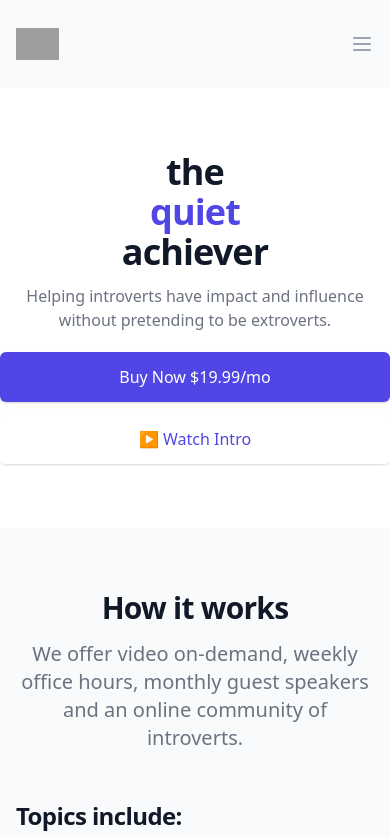
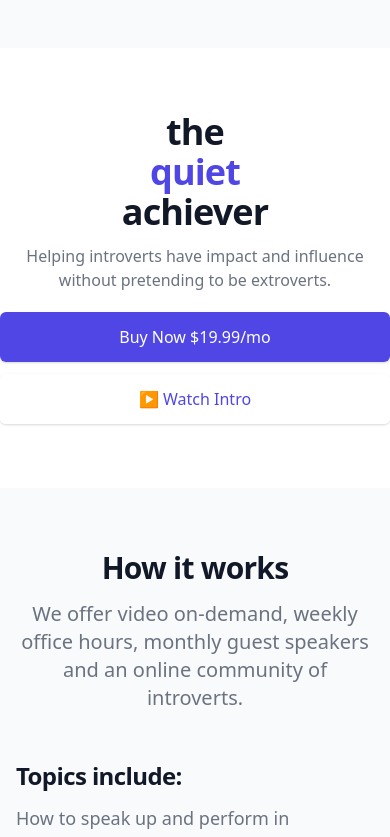
Before and after one commit to timyeothequietachievr/website, a Next.js app: page / in a window 390 px wide. Shown: the top 837 px of the page. Built offline with nearby package versions, Linux system fonts and the light colour scheme; grey boxes are pictures that could not be loaded; a web font is replaced by a local one.

Commit message:
feat(about-page): intro

```diff
--- a/components/Navigation.jsx
+++ b/components/Navigation.jsx
@@ -12,24 +12,7 @@ export default function Navigation({ items }) {
               className="relative flex items-center justify-between sm:h-10 md:justify-center"
               aria-label="Global"
             >
-              <div className="flex items-center flex-1 md:absolute md:inset-y-0 md:left-0">
-                <div className="flex items-center justify-between w-full md:w-auto">
-                  <a href="#">
-                    <span className="sr-only">Workflow</span>
-                    <img
-                      className="h-8 w-auto sm:h-10"
-                      src="https://tailwindui.com/img/logos/workflow-mark-indigo-600.svg"
-                      alt=""
-                    />
-                  </a>
-                  <div className="-mr-2 flex items-center md:hidden">
-                    <Popover.Button className="bg-gray-50 rounded-md p-2 inline-flex items-center justify-center text-gray-400 hover:text-gray-500 hover:bg-gray-100 focus:outline-none focus:ring-2 focus:ring-inset focus:ring-indigo-500">
-                      <span className="sr-only">Open main menu</span>
-                      <MenuIcon className="h-6 w-6" aria-hidden="true" />
-                    </Popover.Button>
-                  </div>
-                </div>
-              </div>
+              <Logo />
               <div className="hidden md:flex md:space-x-10">
                 {items.map((item) => (
                   <a
@@ -108,3 +91,27 @@ export default function Navigation({ items }) {
     </div>
   )
 }
+
+function Logo() {
+  return null;
+  return (
+    <div className="flex items-center flex-1 md:absolute md:inset-y-0 md:left-0">
+      <div className="flex items-center justify-between w-full md:w-auto">
+        <a href="#">
+          <span className="sr-only">Workflow</span>
+          <img
+            className="h-8 w-auto sm:h-10"
+            src="https://tailwindui.com/img/logos/workflow-mark-indigo-600.svg"
+            alt=""
+          />
+        </a>
+        <div className="-mr-2 flex items-center md:hidden">
+          <Popover.Button className="bg-gray-50 rounded-md p-2 inline-flex items-center justify-center text-gray-400 hover:text-gray-500 hover:bg-gray-100 focus:outline-none focus:ring-2 focus:ring-inset focus:ring-indigo-500">
+            <span className="sr-only">Open main menu</span>
+            <MenuIcon className="h-6 w-6" aria-hidden="true" />
+          </Popover.Button>
+        </div>
+      </div>
+    </div>
+  );
+}
--- a/pages/_app.js
+++ b/pages/_app.js
@@ -7,10 +7,7 @@ import Footer from '../components/Footer'
 import 'tailwindcss/tailwind.css'
 
 const navigationItems = [
-  { name: 'Pricing', href: '#' },
   { name: 'About', href: '#' },
-  { name: 'FAQ', href: '#' },
-  { name: 'Contact', href: '#' }
 ]
 
 const loginLink = 'https://circle.so'
```
Also changed, not shown: pages/about.jsx (added, +7 -0 lines).
